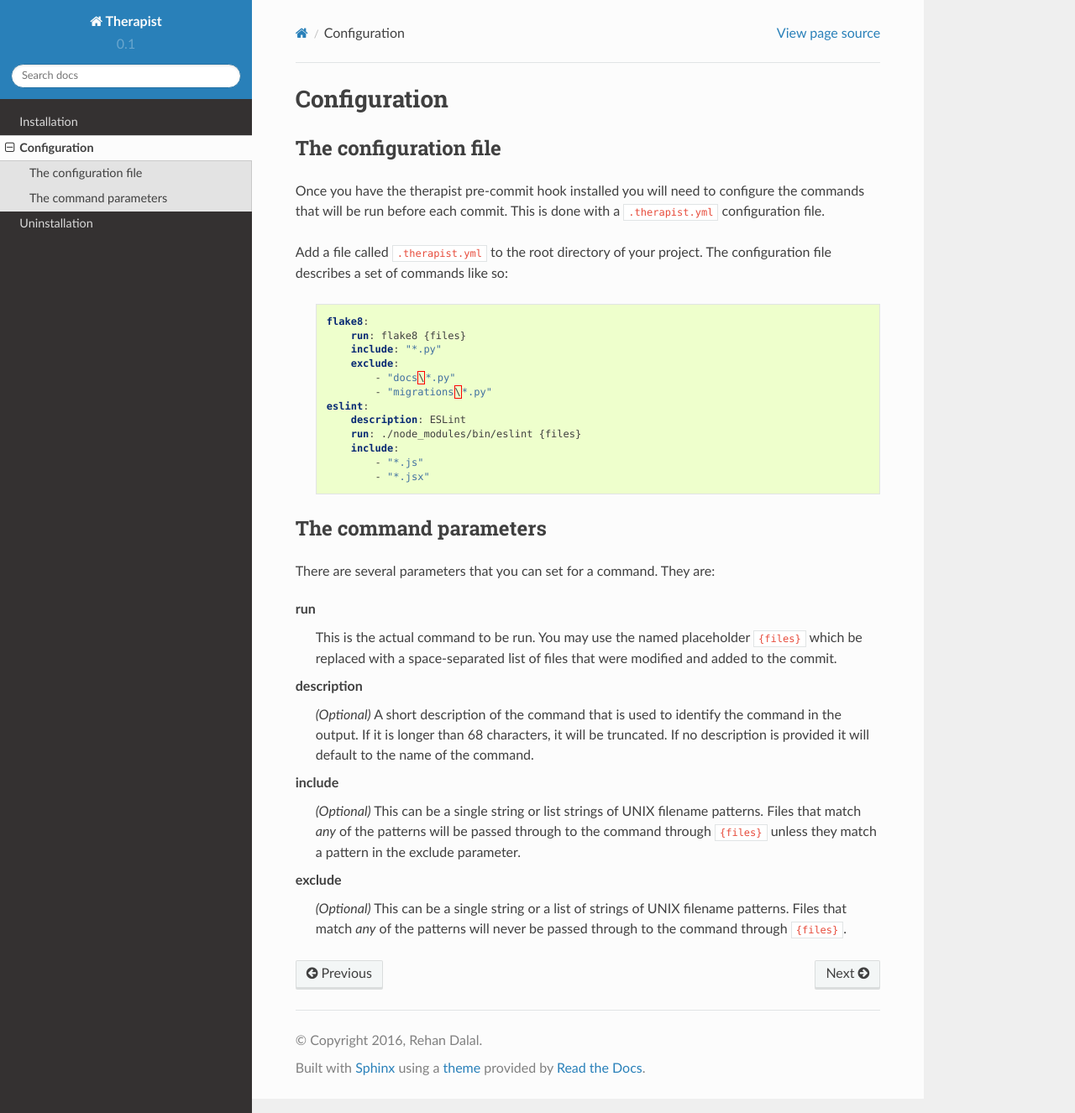
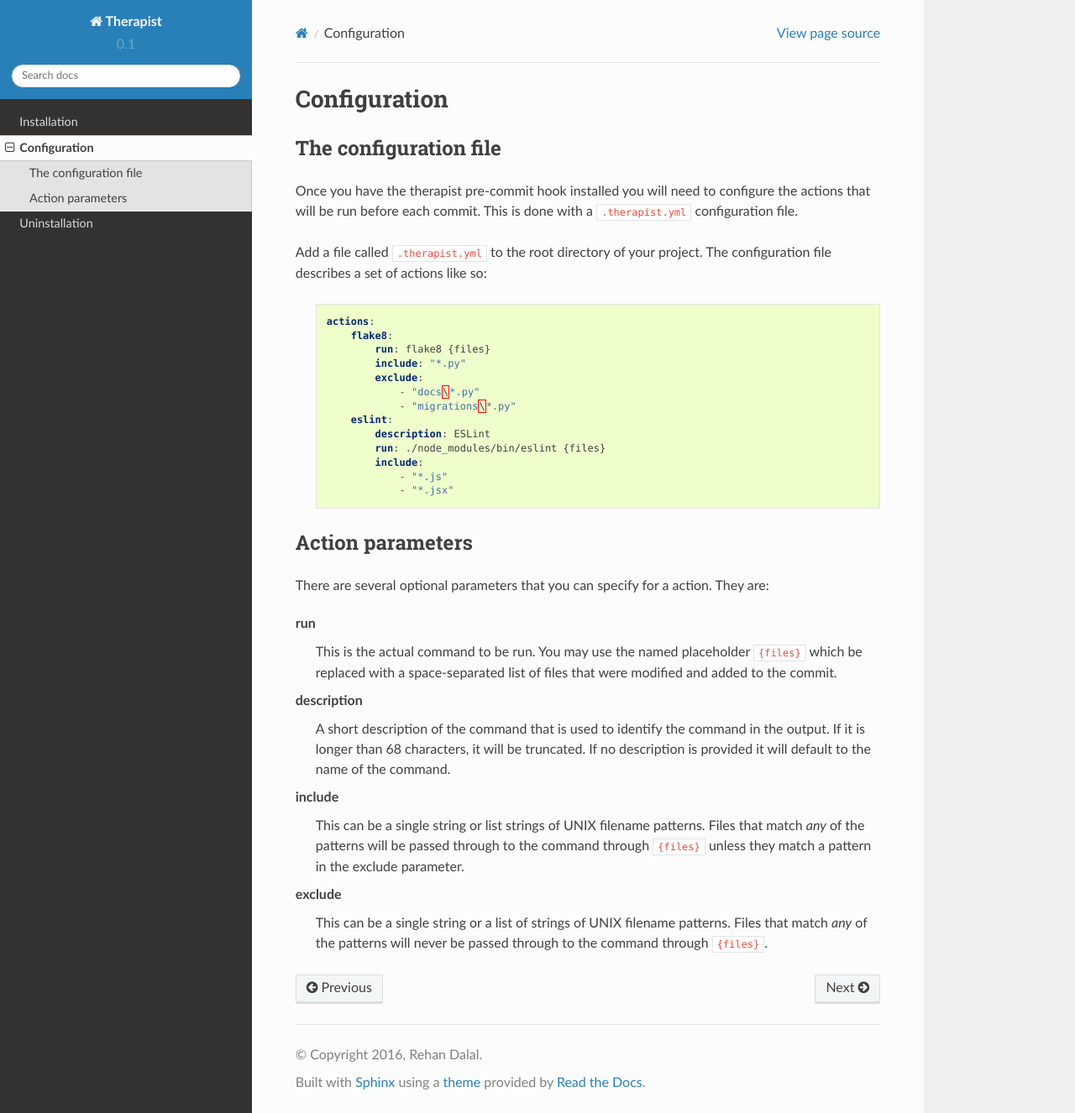
Before and after one commit to rehandalal/therapist, a Sphinx documentation site: the page built from docs/usage/configure.rst, in a window 1280 px wide and 1326 px high. Shown: the whole window at 84% size. Built offline with Sphinx 7.4.7 and the Read the Docs theme 2.0.0, drawn with Linux system fonts in a browser that asks for light colours.

Commit message:
Update configuration format and rename commands to actions

```diff
--- a/docs/usage/configure.rst
+++ b/docs/usage/configure.rst
@@ -5,32 +5,34 @@ The configuration file
 ----------------------
 
 Once you have the therapist pre-commit hook installed you will need to
-configure the commands that will be run before each commit. This is done with
+configure the actions that will be run before each commit. This is done with
 a ``.therapist.yml`` configuration file.
 
 Add a file called ``.therapist.yml`` to the root directory of your project. The
-configuration file describes a set of commands like so:
+configuration file describes a set of actions like so:
 
     .. code-block:: yml
 
-        flake8:
-            run: flake8 {files}
-            include: "*.py"
-            exclude:
-                - "docs\*.py"
-                - "migrations\*.py"
-        eslint:
-            description: ESLint
-            run: ./node_modules/bin/eslint {files}
-            include:
-                - "*.js"
-                - "*.jsx"
+        actions:
+            flake8:
+                run: flake8 {files}
+                include: "*.py"
+                exclude:
+                    - "docs\*.py"
+                    - "migrations\*.py"
+            eslint:
+                description: ESLint
+                run: ./node_modules/bin/eslint {files}
+                include:
+                    - "*.js"
+                    - "*.jsx"
 
 
-The command parameters
-----------------------
+Action parameters
+-----------------
 
-There are several parameters that you can set for a command. They are:
+There are several optional parameters that you can specify for a action. They
+are:
 
 run
     This is the actual command to be run. You may use the named placeholder
@@ -38,20 +40,17 @@ run
     were modified and added to the commit.
 
 description
-    *(Optional)*
     A short description of the command that is used to identify the command in
     the output. If it is longer than 68 characters, it will be truncated. If
     no description is provided it will default to the name of the command.
 
 include
-    *(Optional)*
     This can be a single string or list strings of UNIX filename patterns.
     Files that match *any* of the patterns will be passed through to the
     command through ``{files}`` unless they match a pattern in the exclude
     parameter.
 
 exclude
-    *(Optional)*
     This can be a single string or a list of strings of UNIX filename patterns.
     Files that match *any* of the patterns will never be passed through to the
     command through ``{files}``.
```
Also changed, not shown: .therapist.yml, 2 other files.
